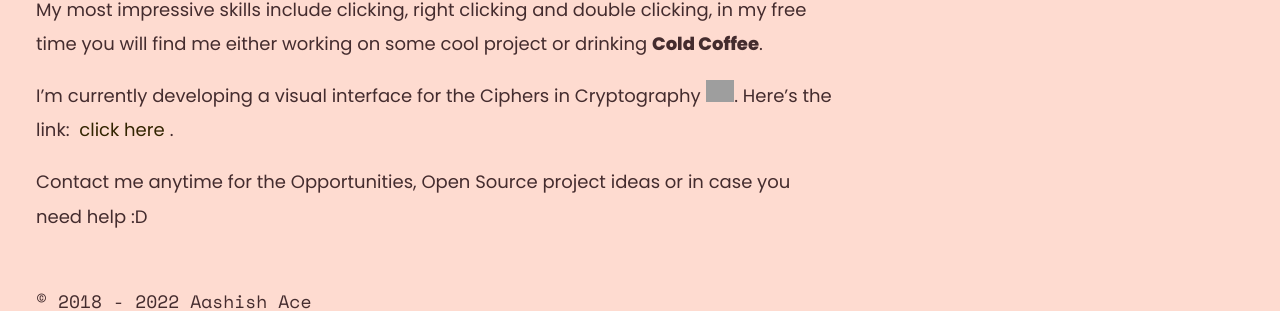
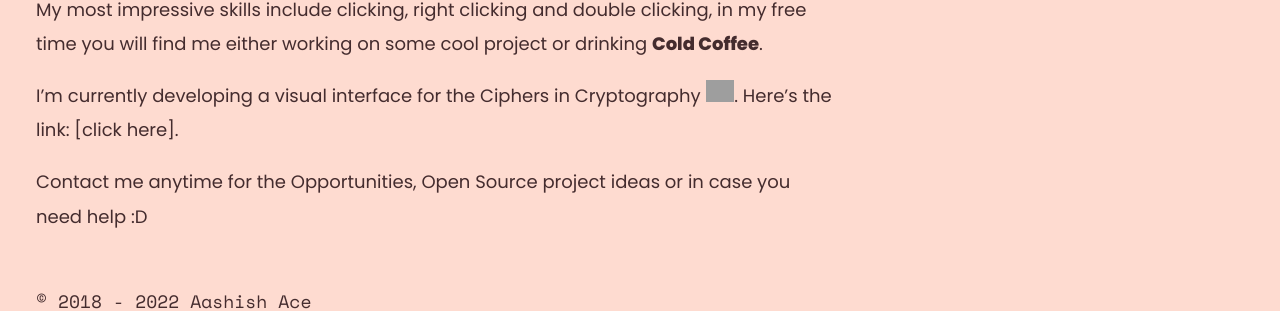
Before and after one commit to aashishace/aashishace.github.io, a Jekyll site: the page built from about.md, in a window 1280 px wide. Shown: the part 587-898 px from the top of the page. Built offline with Jekyll 4.4.1, drawn with Linux system fonts in a browser that asks for light colours; nearby versions of some CDN libraries; part of the change alters nothing that is shown; grey boxes are pictures that could not be loaded.

```diff
--- a/about.md
+++ b/about.md
@@ -13,6 +13,6 @@ My most impressive skills include clicking, right clicking and double clicking,
 
 I'm currently developing a visual interface for the Ciphers in Cryptography
 <img src='https://emojis.slackmojis.com/emojis/images/1471045839/793/computerrage.gif' alt='' class='emoji'>.
-Here's the link: [click here](https://sharadcodes.github.io/crypto/).
+Here's the link: [click here].
 
 Contact me anytime for the Opportunities, Open Source project ideas or in case you need help :D
```
